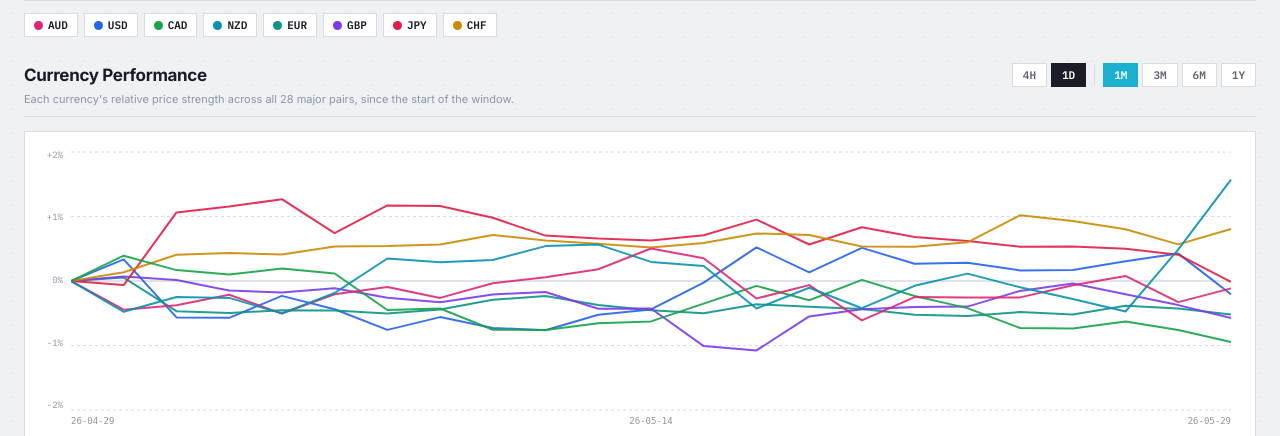
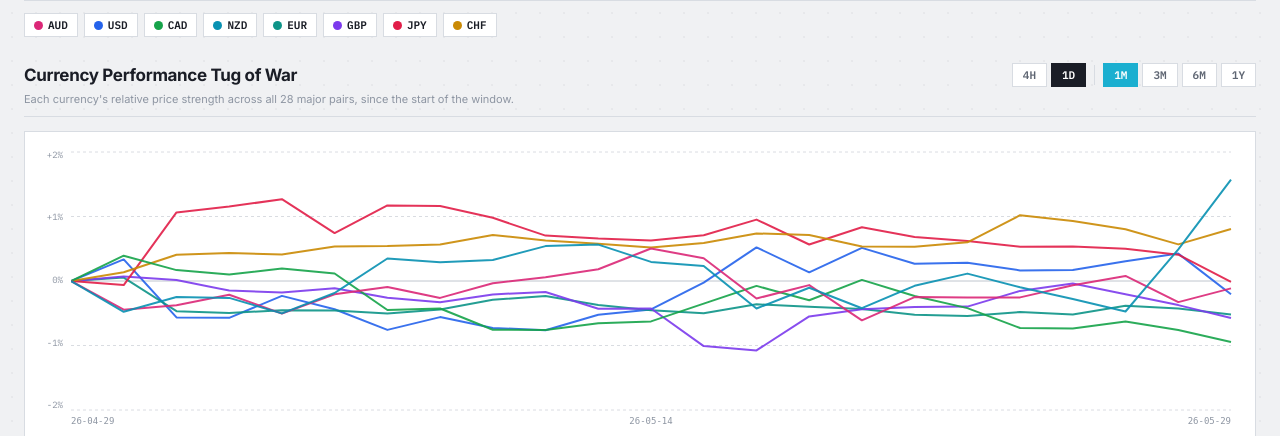
Before and after one commit to yiunamlb-cpu/piptheory, a FastAPI app: page / in a window 1280 px wide. Shown: the part 1031-1467 px from the top of the page. Run offline with FastAPI, Linux system fonts and the light colour scheme; parts of the project's set-up code (start-up, migrations or seed data) failed here and were passed over; some libraries are stand-ins or nearby versions.

Commit message:
Rename perf chart to "Tug of War"; align its legend order with trend chart
Sort the Currency Performance legend by strength rank so both charts'
legends share one consistent currency order.

Co-Authored-By: Claude Opus 4.7 <noreply@anthropic.com>

```diff
--- a/app/templates/dashboard_strength.html
+++ b/app/templates/dashboard_strength.html
@@ -108,7 +108,7 @@
   <section class="cs-block" id="psSection">
     <div class="cs-block-head cs-block-head-2">
       <div class="cs-head-titles">
-        <h2>Currency Performance</h2>
+        <h2>Currency Performance Tug of War</h2>
         <span class="cs-sub">Each currency's relative price strength across all 28 major pairs, since the start of the window.</span>
       </div>
       <div class="cs-ctrls">
@@ -403,6 +403,8 @@ window.PSTR = {{ price_strength_json|safe }};
   function buildLegend(){
     var L=document.getElementById('psLegend'); var d=curData(); var ix=d.ix||{};
     var codes=ORDER.filter(function(c){return ix[c];});
+    var S=(window.STRENGTH&&window.STRENGTH.currencies)||{};  // match trend legend: order by strength rank
+    codes.sort(function(a,b){return ((S[a]&&S[a].rank)||99)-((S[b]&&S[b].rank)||99);});
     L.innerHTML=codes.map(function(c){return '<button class="cs-leg'+(hidden[c]?' off':'')+'" data-code="'+c+'"><span class="cs-leg-dot" style="background:'+COLORS[c]+'"></span>'+c+'</button>';}).join('');
     L.querySelectorAll('.cs-leg').forEach(function(b){b.addEventListener('click',function(){var c=b.dataset.code;hidden[c]=!hidden[c];b.classList.toggle('off',hidden[c]);draw();});});
   }
```
